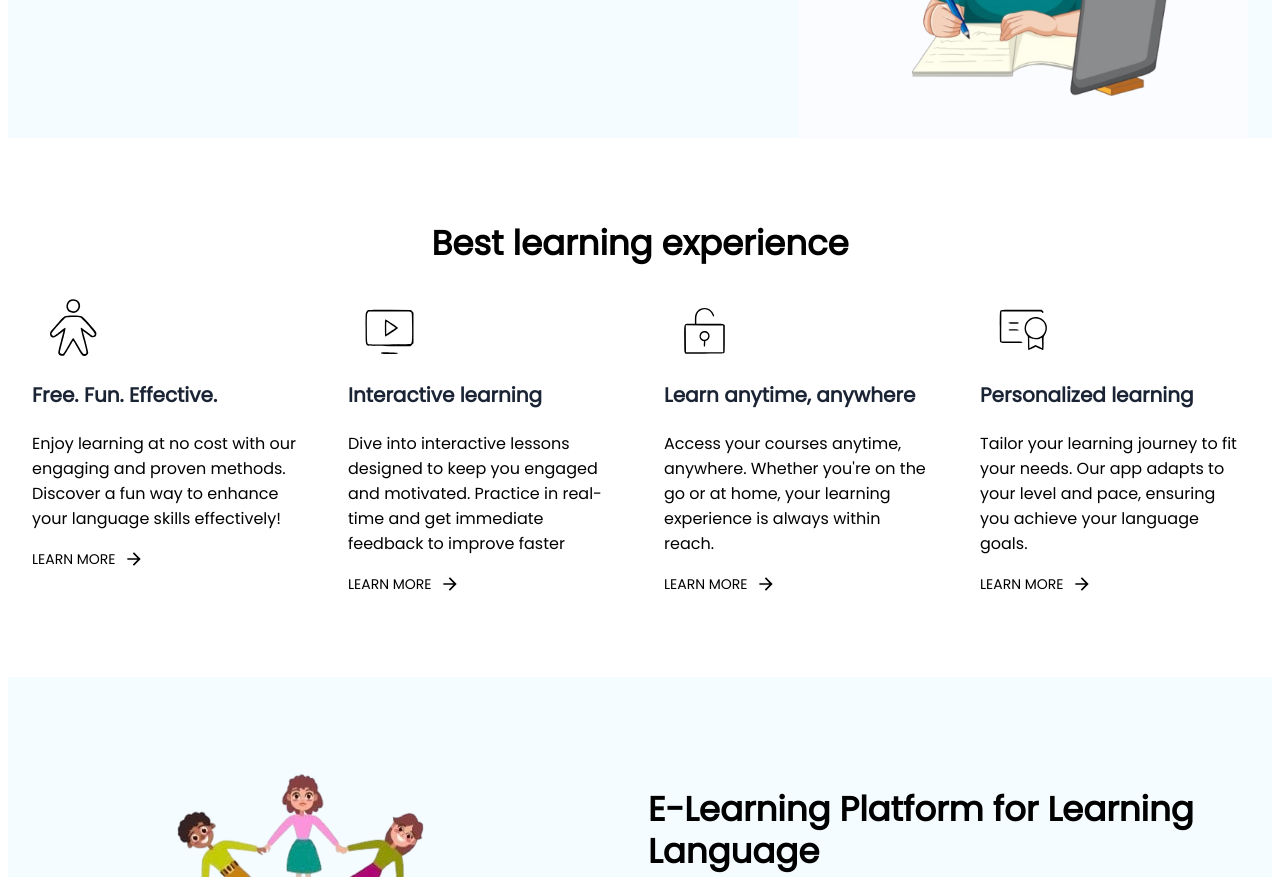
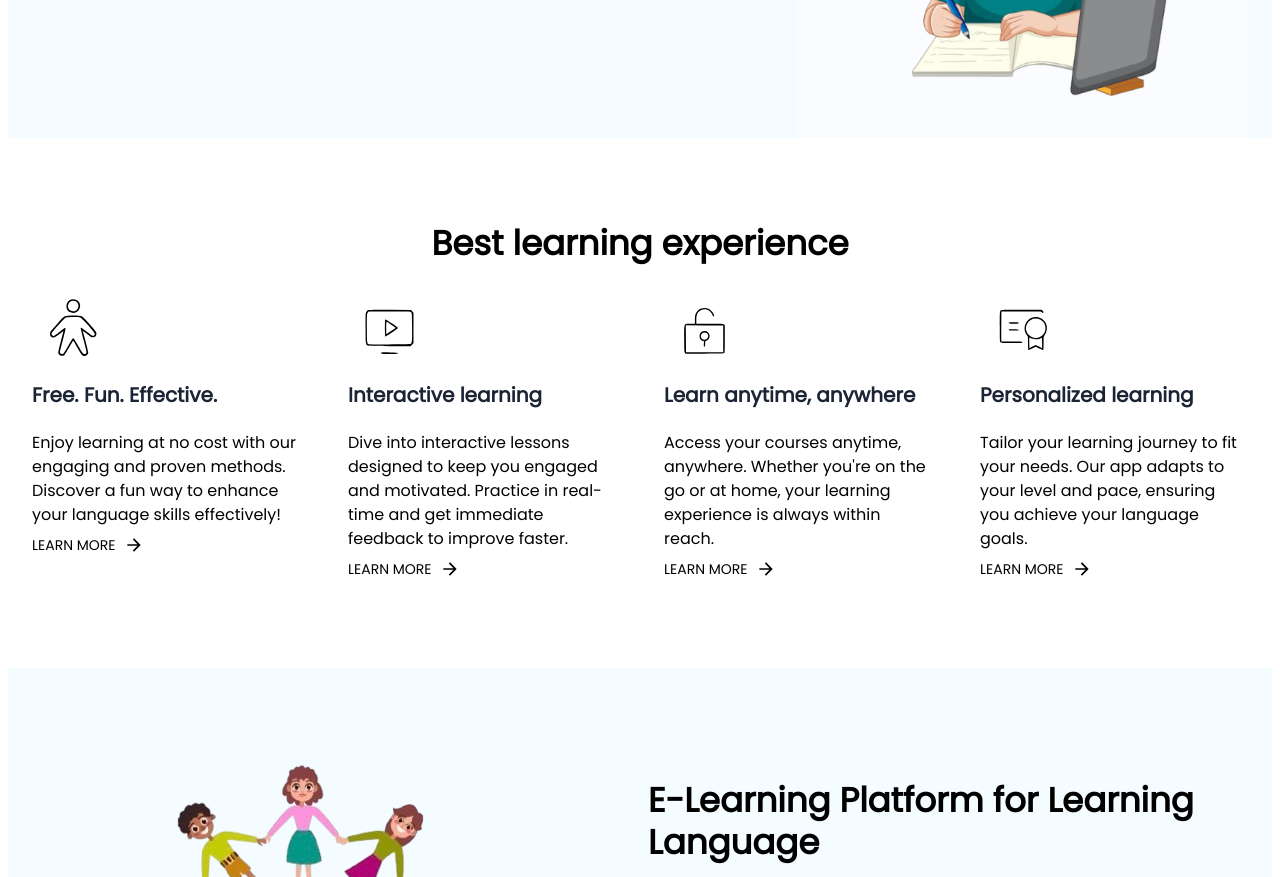
Before and after one commit to LanguageAppSpace/language-app-frontend, a React (Vite) app: page /home in a window 1280 px wide. Shown: the part 400-1277 px from the top of the page. Built offline with nearby package versions, Linux system fonts and the light colour scheme; no server answers.

Commit message:
Refactor Features styles (styled)

```diff
--- a/src/components/Features/Features.tsx
+++ b/src/components/Features/Features.tsx
@@ -1,7 +1,8 @@
+import React from "react";
 import { Grid, Typography, Button } from "@mui/material";
 import ArrowForwardIcon from "@mui/icons-material/ArrowForward";
-import { Container } from "@mui/system";
-import styled from "@emotion/styled";
+import { Box, Container } from "@mui/system";
+import { styled } from "@mui/material/styles";
 
 const Features = () => {
   return (
@@ -26,7 +27,7 @@ const Features = () => {
             <BodyText>
               Dive into interactive lessons designed to keep you engaged and
               motivated. Practice in real-time and get immediate feedback to
-              improve faster
+              improve faster.
             </BodyText>
             <LearnMoreButton variant="text" endIcon={<ArrowForwardIcon />}>
               Learn more
@@ -60,52 +61,49 @@ const Features = () => {
   );
 };
 
-const FeaturesContainer = styled.div`
-  background-color: rgb(255, 255, 255);
-  padding: 80px 0;
-`;
+const FeaturesContainer = styled(Box)({
+  padding: "80px 0",
+});
 
-const FeatureIcon = styled.img`
-  height: 80px;
-  width: 80px;
-  margin-bottom: 10px;
-`;
+const FeatureIcon = styled("img")({
+  height: "80px",
+  width: "80px",
+  marginBottom: "10px",
+});
 
-const FeaturesHeader = styled(Typography)`
-  color: rgb(0, 0, 0);
-  margin-bottom: 20px;
-  text-align: center;
-  width: 100%;
-  font-weight: bold;
-  font-size: 34px;
-`;
+const FeaturesHeader = styled(Typography)({
+  marginBottom: "20px",
+  textAlign: "center",
+  width: "100%",
+  fontWeight: "bold",
+  fontSize: "34px",
+});
 
-const BodyText = styled.p`
-  margin-top: 20px;
-  font-family: Poppins;
-`;
+const BodyText = styled(Typography)({
+  marginTop: "20px",
+  fontFamily: "Poppins",
+});
 
-const FeatureHeader = styled(Typography)`
-  color: #1a2434;
-  text-align: start;
-  font-weight: 700;
-`;
+const FeatureHeader = styled(Typography)({
+  color: "#1a2434",
+  textAlign: "start",
+  fontWeight: 700,
+});
 
-const LearnMoreButton = styled(Button)`
-  background-color: rgb(255, 255, 255);
-  color: black;
-  justify-content: start;
-  padding: 0;
+const LearnMoreButton = styled(Button)({
+  color: "black",
+  justifyContent: "start",
+  paddingLeft: 0,
 
-  &:hover {
-    background-color: rgb(250, 250, 255);
-  }
-`;
+  "&:hover": {
+    backgroundColor: "rgb(255, 255, 255)",
+  },
+});
 
-const FeatureItem = styled(Grid)`
-  display: flex;
-  flex-direction: column;
-  align-items: flex-start;
-`;
+const FeatureItem = styled(Grid)({
+  display: "flex",
+  flexDirection: "column",
+  alignItems: "flex-start",
+});
 
 export default Features;
```
